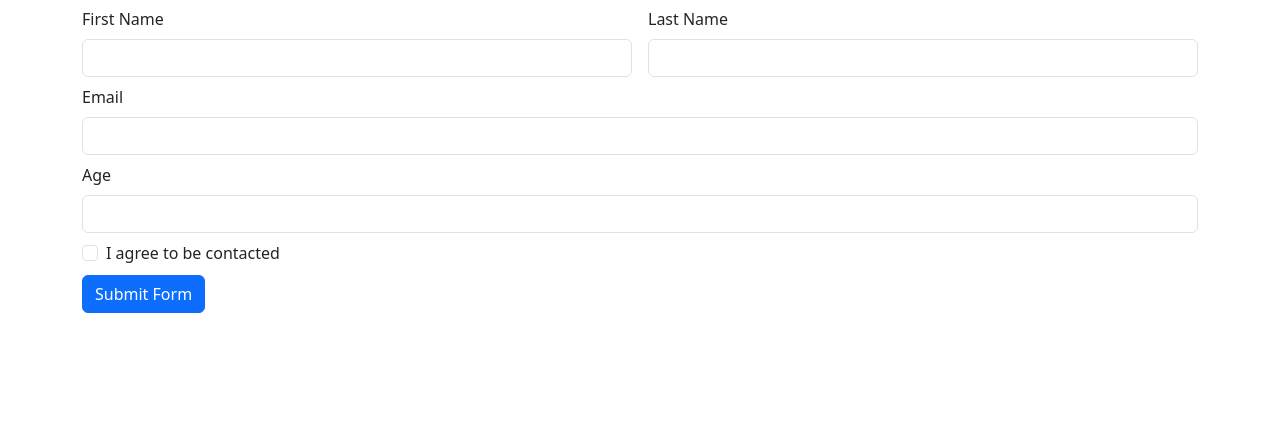
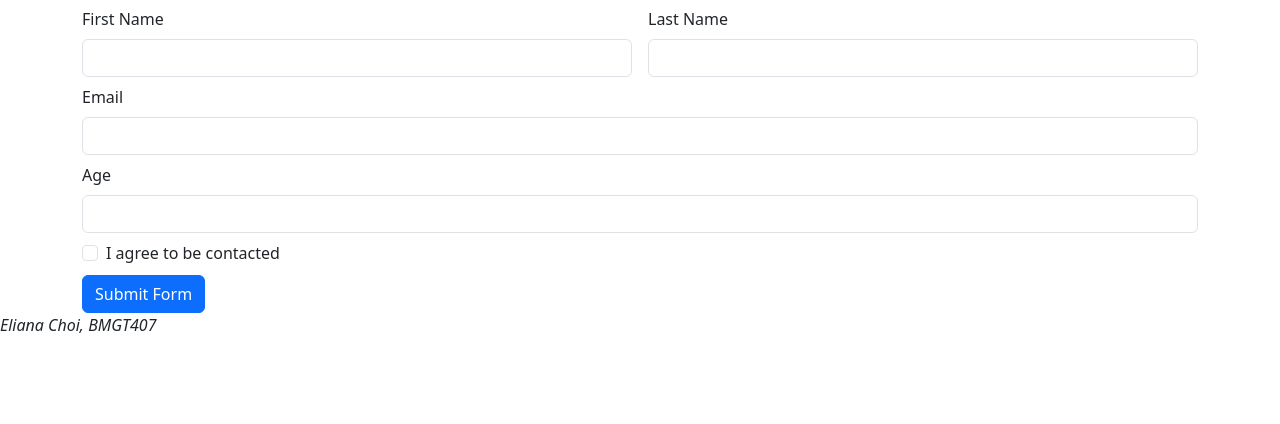
Before and after one commit to elianachoiumd/helloWorld, a Flask app: page /contact in a window 1280 px wide. Shown: the part 105-529 px from the top of the page. Run offline with Flask 3, Linux system fonts and the light colour scheme; some libraries are stand-ins or nearby versions.

Commit message:
Adding footer to base.html

```diff
--- a/templates/base.html
+++ b/templates/base.html
@@ -29,6 +29,9 @@
         <h2>{% block page_head %}{% endblock %}</h2>
         {% block page_content %}{% endblock %}
     </div>
+    <footer>
+        <p><em>Eliana Choi, BMGT407</em></p>
+    </footer>
   </div>
 
     <script src="https://cdn.jsdelivr.net/npm/bootstrap@5.3.3/dist/js/bootstrap.bundle.min.js" integrity="sha384-YvpcrYf0tY3lHB60NNkmXc5s9fDVZLESaAA55NDzOxhy9GkcIdslK1eN7N6jIeHz" crossorigin="anonymous"></script>
```
